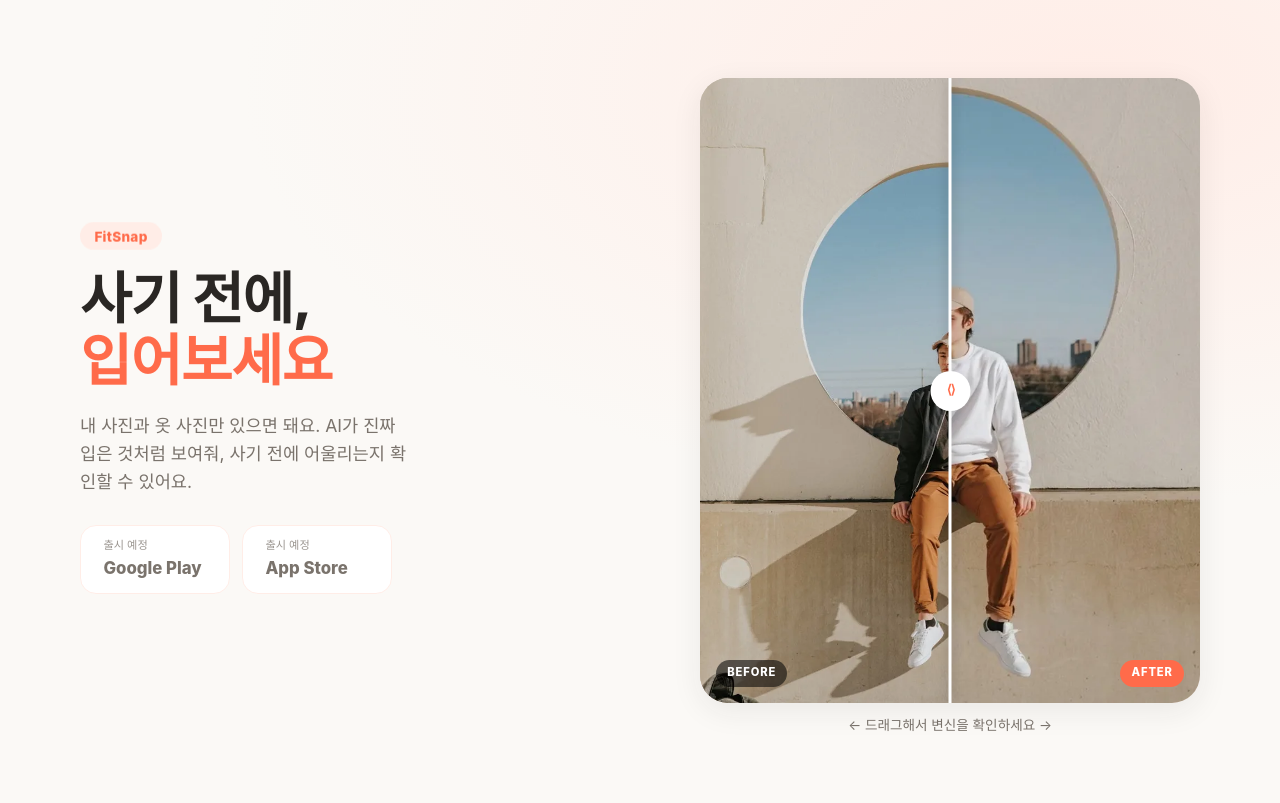
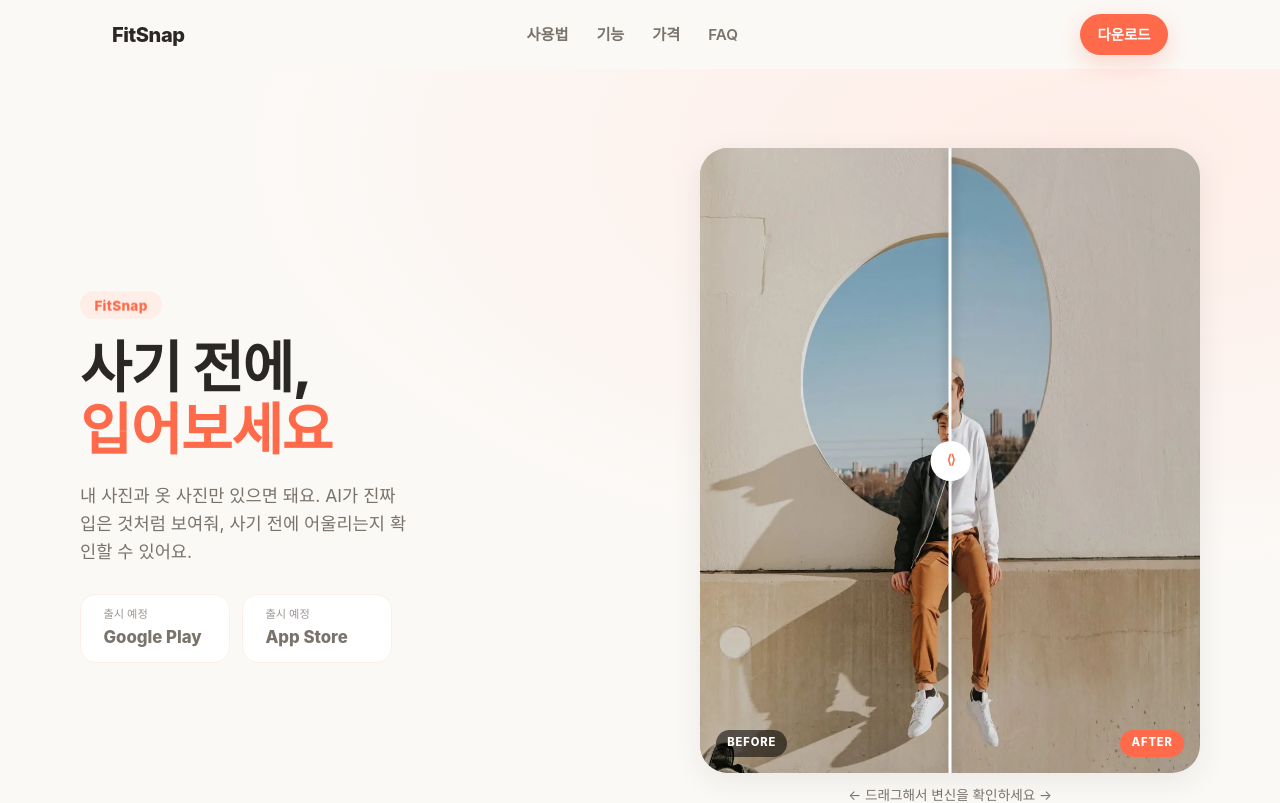
Before and after one commit to longpapa82-cyber/fitsnap-web, a React (Vite) app: page / in a window 1280 px wide. Shown: the top 803 px of the page. Built offline with nearby package versions, Linux system fonts and the light colour scheme.

Commit message:
fix: before/after 이미지 정렬(동일 4:5 프레임) + GNB 추가
- 데모 이미지 종횡비 불일치(before 세로/after 가로) → 900x1125로 정규화
- 상단 GNB(Nav): 브랜드+섹션앵커+다운로드 CTA, sticky+스크롤 블러

```diff
--- a/src/App.tsx
+++ b/src/App.tsx
@@ -1,4 +1,5 @@
 import { useHashRoute } from './hooks/useHashRoute';
+import { Nav } from './components/ui/Nav';
 import { Hero } from './sections/Hero';
 import { HowItWorks } from './sections/HowItWorks';
 import { Demo } from './sections/Demo';
@@ -27,6 +28,7 @@ export default function App() {
   return (
     <>
       <a className="skip-link" href="#main">본문 바로가기</a>
+      <Nav />
       <main id="main">
         <Hero />
         <HowItWorks />
--- /dev/null
+++ b/src/components/ui/Nav.tsx
@@ -0,0 +1,46 @@
+import { useEffect, useState } from 'react';
+import { SITE } from '../../constants/site.shared.mjs';
+import './nav.css';
+
+/** 섹션 앵커 — 랜딩 섹션 id와 일치. */
+const LINKS = [
+  { href: '#how', label: '사용법' },
+  { href: '#features', label: '기능' },
+  { href: '#pricing', label: '가격' },
+  { href: '#faq', label: 'FAQ' },
+];
+
+/**
+ * GNB(상단 글로벌 네비) — sticky. 브랜드 + 섹션 앵커 + 다운로드 CTA.
+ * 스크롤 시 배경 불투명도↑(가독성). 모바일은 앵커 숨기고 브랜드+CTA만.
+ */
+export function Nav() {
+  const [scrolled, setScrolled] = useState(false);
+
+  useEffect(() => {
+    const onScroll = () => setScrolled(window.scrollY > 8);
+    onScroll();
+    window.addEventListener('scroll', onScroll, { passive: true });
+    return () => window.removeEventListener('scroll', onScroll);
+  }, []);
+
+  return (
+    <header className={`nav${scrolled ? ' nav--scrolled' : ''}`}>
+      <div className="nav-inner">
+        <a className="nav-brand" href="#hero" aria-label={`${SITE.name} 홈`}>
+          {SITE.name}
+        </a>
+        <nav className="nav-links" aria-label="주요 메뉴">
+          {LINKS.map((l) => (
+            <a key={l.href} href={l.href}>
+              {l.label}
+            </a>
+          ))}
+        </nav>
+        <a className="nav-cta" href="#download">
+          다운로드
+        </a>
+      </div>
+    </header>
+  );
+}
--- /dev/null
+++ b/src/components/ui/nav.css
@@ -0,0 +1,62 @@
+.nav {
+  position: sticky;
+  top: 0;
+  z-index: 50;
+  background: transparent;
+  transition: background var(--duration) var(--ease-out-expo), box-shadow var(--duration) var(--ease-out-expo);
+}
+/* 스크롤 시 반투명 크림 배경 + 블러로 가독성 확보 */
+.nav--scrolled {
+  background: rgba(251, 249, 246, 0.85);
+  backdrop-filter: saturate(180%) blur(12px);
+  -webkit-backdrop-filter: saturate(180%) blur(12px);
+  box-shadow: 0 1px 0 var(--color-coral-tint);
+}
+
+.nav-inner {
+  max-width: 1120px;
+  margin: 0 auto;
+  padding: 0.9rem var(--space-gutter);
+  display: flex;
+  align-items: center;
+  justify-content: space-between;
+  gap: 1rem;
+}
+
+.nav-brand {
+  font-family: var(--font-display);
+  font-weight: 800;
+  font-size: 1.25rem;
+  color: var(--color-on-surface);
+  letter-spacing: -0.02em;
+}
+.nav-brand:hover { color: var(--color-coral); }
+
+.nav-links {
+  display: flex;
+  gap: 1.75rem;
+}
+.nav-links a {
+  color: var(--color-on-surface-variant);
+  font-weight: 600;
+  font-size: 0.95rem;
+  transition: color 150ms var(--ease-out-expo);
+}
+.nav-links a:hover { color: var(--color-coral); }
+
+.nav-cta {
+  background: var(--color-coral);
+  color: #fff;
+  font-weight: 700;
+  font-size: 0.9rem;
+  padding: 0.55rem 1.1rem;
+  border-radius: var(--radius-full);
+  box-shadow: var(--shadow-coral);
+  transition: transform 150ms var(--ease-out-expo);
+}
+.nav-cta:hover { transform: translateY(-1px); }
+
+/* 모바일: 앵커 링크 숨김(브랜드 + CTA만). 스크롤 앵커는 섹션 내부 CTA로 커버. */
+@media (max-width: 720px) {
+  .nav-links { display: none; }
+}
```
Also changed, not shown: public/assets/demo/hero-after.webp.
